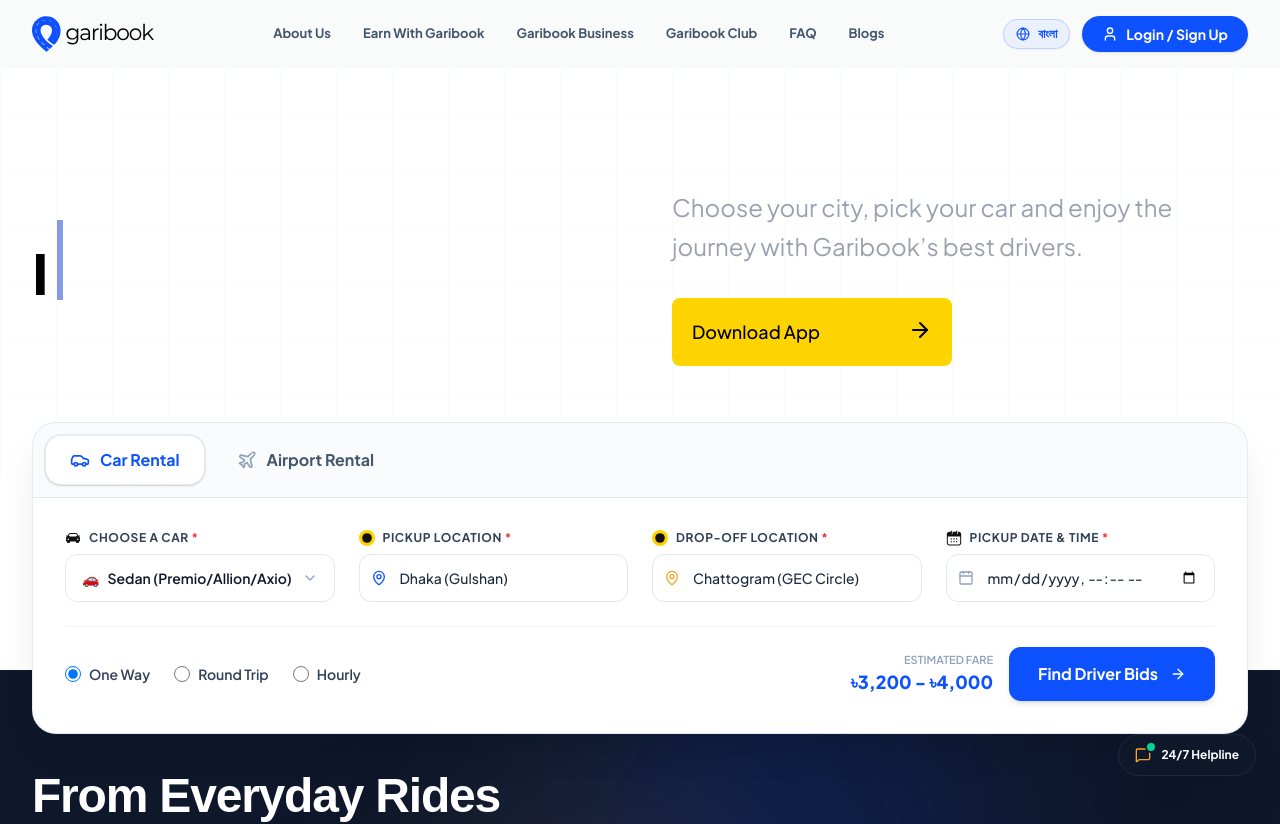
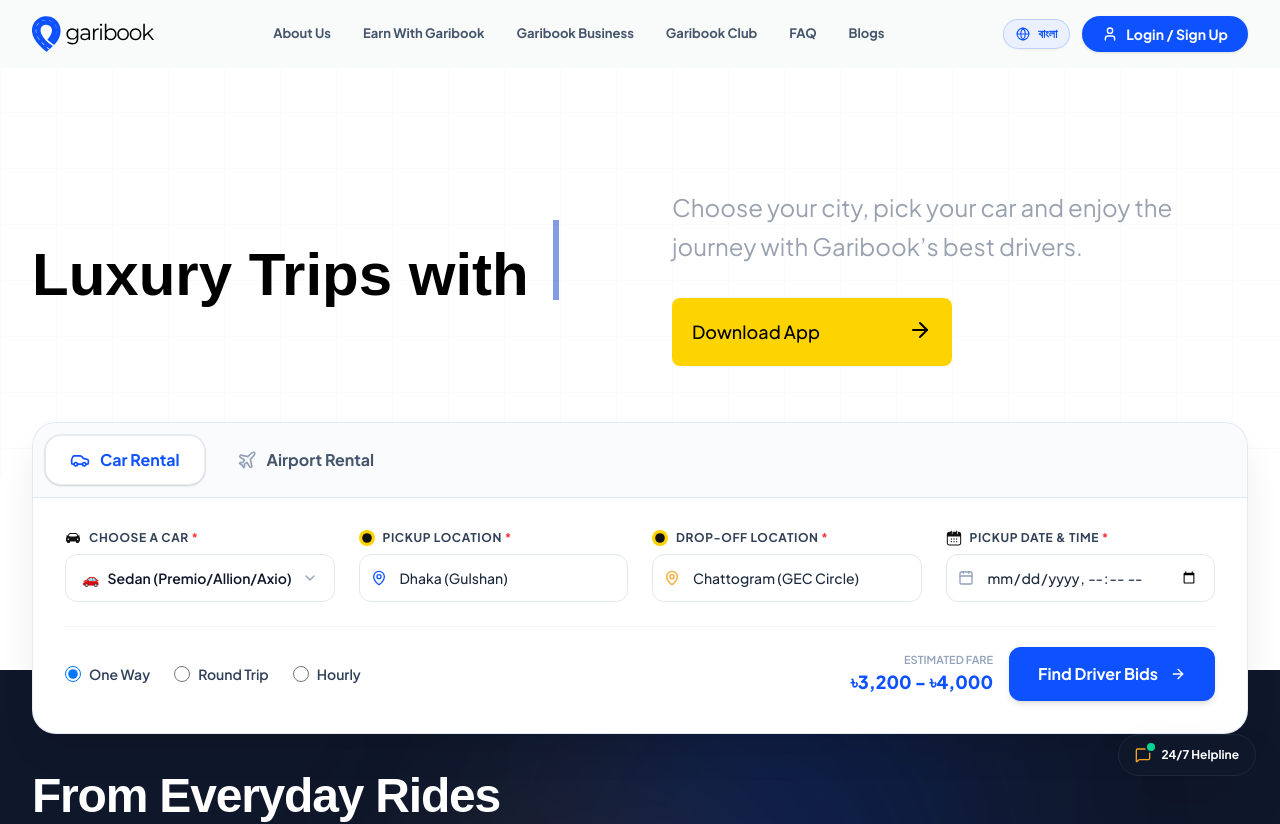
Before and after one commit to IamPial/garibook-app, a React (Vite) app: page / in a window 1280 px wide. Shown: the top 824 px of the page. Built offline with nearby package versions, Linux system fonts and the light colour scheme.

Commit message:
remove some data from this reusable array

```diff
--- a/src/data/translations.js
+++ b/src/data/translations.js
@@ -49,7 +49,7 @@
       seats: 'Seats',
     },
     sections: {
-      hero: { badge: 'Move freely', madeSimple: 'made simple.', description: 'Choose your city, pick your car and enjoy the journey with Garibook’s best drivers.', fairFares: 'Fair fares', verifiedDrivers: 'Verified drivers', districts: '64 districts', nextJourney: 'Your next journey', betterChoice: 'Begins with a better choice.', phrases: ['City to City', 'Inside City', 'Airport Transfer', 'Hourly Car Rental', 'Intercity Car Rental'] },
+      hero: { description: 'Choose your city, pick your car and enjoy the journey with Garibook’s best drivers.', fairFares: 'Fair fares', verifiedDrivers: 'Verified drivers', districts: '64 districts', nextJourney: 'Your next journey', betterChoice: 'Begins with a better choice.', phrases: ['Assurance of Effortless Travel', 'Luxury Trips with Comfort', 'Your Journey Starts Here ...'] },
       stats: { title: 'From Everyday Rides to', highlight: 'Meaningful Journeys', description: 'Empowering mobility across all 64 districts in Bangladesh with complete fare transparency, zero driver commission, and top-tier safety.', tripRequests: 'Trip Requests', customers: 'Total Customers', drivers: 'Active Drivers', districts: 'District Covered' },
       services: { badge: 'What We Offer', title: 'Our Services', description: 'Comprehensive transport solutions connecting travelers, enterprises, and car owners seamlessly.', rides: 'Rides', business: 'Garibook Business', club: 'Garibook Club', vms: 'VMS', platform: 'Every Ride — One Platform', platformDescription: 'Choose the best mode of travel tailored to your group size and distance.', book: 'Book This Ride', intercity: 'Intercity Car Rental', rideShare: 'Ride share', airport: 'Airport Rental', hourly: 'Hourly Rental', travel: 'Travel between cities with comfort and confidence across Bangladesh.', city: 'Go anywhere in the city, quickly and easily at budget-friendly rates.', airportDesc: 'Whether flying abroad or returning home, enjoy worry-free airport transfers.', hourlyDesc: 'Rent a dedicated car and driver by the hour, tailored to your custom schedule.', door: 'Door-to-door pickup', bidding: 'Bidding fare system', verified: 'Verified drivers', inside: 'Inside-city travel', dispatch: 'Quick dispatch', tracking: 'Live route tracking', waiting: 'Flight delay waiting', luggage: 'Luggage assistance', transparent: 'Fixed transparent rate', stops: 'Multi-stop flexibility', fullDay: 'Full day options', included: 'Fuel & driver included' },
       freedom: { badge: 'Pioneering Freedom', title: 'Freedom in Every Journey', description: 'Bangladesh’s only mobility platform where passengers and drivers connect through a fair, transparent bidding process.', car: 'Choose the Car', carDesc: 'Pick what suits your comfort — from budget sedans to family microbuses and luxury VIP vans.', driver: 'Choose the Driver', driverDesc: 'Browse driver profiles, customer reviews, trip counts, and ratings before confirming your trip.', fare: 'Choose the Fare', fareDesc: 'Select the competitive driver bid that fits your exact budget. Never overpay for intercity travel.' },
@@ -111,7 +111,7 @@
       seats: 'আসন',
     },
     sections: {
-      hero: { badge: 'স্বাচ্ছন্দ্যে চলুন', madeSimple: 'যাত্রা হোক সহজ।', description: 'শহর বেছে নিন, গাড়ি নির্বাচন করুন এবং গাড়িবুকের সেরা চালকদের সাথে ভ্রমণ উপভোগ করুন।', fairFares: 'ন্যায্য ভাড়া', verifiedDrivers: 'যাচাইকৃত চালক', districts: '৬৪ জেলা', nextJourney: 'আপনার পরবর্তী যাত্রা', betterChoice: 'ভালো পছন্দ দিয়ে শুরু হোক।', phrases: ['শহর থেকে শহর', 'শহরের ভেতরে', 'এয়ারপোর্ট ট্রান্সফার', 'ঘণ্টাভিত্তিক গাড়ি ভাড়া', 'আন্তঃজেলা গাড়ি ভাড়া'] },
+      hero: {description: 'শহর বেছে নিন, গাড়ি নির্বাচন করুন এবং গাড়িবুকের সেরা চালকদের সাথে ভ্রমণ উপভোগ করুন।', fairFares: 'ন্যায্য ভাড়া', verifiedDrivers: 'যাচাইকৃত চালক', districts: '৬৪ জেলা', nextJourney: 'আপনার পরবর্তী যাত্রা', betterChoice: 'ভালো পছন্দ দিয়ে শুরু হোক।', phrases: ['বাধাহীন ভ্রমণের নিশ্চয়তা', 'আরামের সাথে লাক্সারি ভ্রমণ', 'আপনার যাত্রা শুরু এখানেই...'] },
       stats: { title: 'প্রতিদিনের যাত্রা থেকে', highlight: 'অর্থবহ ভ্রমণ', description: 'স্বচ্ছ ভাড়া, চালকদের শূন্য কমিশন এবং সর্বোচ্চ নিরাপত্তার মাধ্যমে বাংলাদেশের ৬৪ জেলায় চলাচল সহজ করছি।', tripRequests: 'ট্রিপ অনুরোধ', customers: 'মোট গ্রাহক', drivers: 'সক্রিয় চালক', districts: 'আচ্ছাদিত জেলা' },
       services: { badge: 'আমরা যা দিই', title: 'আমাদের সেবা', description: 'ভ্রমণকারী, প্রতিষ্ঠান ও গাড়ির মালিকদের জন্য সমন্বিত পরিবহন সমাধান।', rides: 'রাইড', business: 'গাড়িবুক বিজনেস', club: 'গাড়িবুক ক্লাব', vms: 'ভিএমএস', platform: 'প্রতিটি রাইড — এক প্ল্যাটফর্ম', platformDescription: 'আপনার দল ও দূরত্ব অনুযায়ী সেরা ভ্রমণ মাধ্যম বেছে নিন।', book: 'এই রাইড বুক করুন', intercity: 'আন্তঃজেলা গাড়ি ভাড়া', rideShare: 'রাইড শেয়ার', airport: 'এয়ারপোর্ট রেন্টাল', hourly: 'ঘণ্টাভিত্তিক রেন্টাল', travel: 'বাংলাদেশজুড়ে আরাম ও আত্মবিশ্বাসের সাথে শহর থেকে শহরে ভ্রমণ করুন।', city: 'সাশ্রয়ী ভাড়ায় শহরের যেকোনো স্থানে দ্রুত ও সহজে যান।', airportDesc: 'বিদেশে যাওয়া বা দেশে ফেরার সময় নিশ্চিন্ত এয়ারপোর্ট ট্রান্সফার উপভোগ করুন।', hourlyDesc: 'আপনার সময়সূচি অনুযায়ী ঘণ্টাভিত্তিক গাড়ি ও চালক ভাড়া করুন।', door: 'দরজা থেকে দরজা পিকআপ', bidding: 'বিডিং ভাড়া ব্যবস্থা', verified: 'যাচাইকৃত চালক', inside: 'শহরের ভেতরে ভ্রমণ', dispatch: 'দ্রুত গাড়ি ব্যবস্থা', tracking: 'লাইভ রুট ট্র্যাকিং', waiting: 'ফ্লাইট বিলম্বে অপেক্ষা', luggage: 'লাগেজ সহায়তা', transparent: 'স্বচ্ছ নির্ধারিত ভাড়া', stops: 'একাধিক স্টপের সুবিধা', fullDay: 'সারাদিনের বিকল্প', included: 'জ্বালানি ও চালকসহ' },
       freedom: { badge: 'স্বাধীনতার নতুন পথ', title: 'প্রতিটি যাত্রায় স্বাধীনতা', description: 'বাংলাদেশের একমাত্র প্ল্যাটফর্ম যেখানে যাত্রী ও চালক স্বচ্ছ ও ন্যায্য বিডিংয়ের মাধ্যমে যুক্ত হন।', car: 'গাড়ি বেছে নিন', carDesc: 'বাজেট সেডান থেকে পারিবারিক মাইক্রোবাস ও বিলাসবহুল ভ্যান পর্যন্ত আপনার আরামের গাড়ি বেছে নিন।', driver: 'চালক বেছে নিন', driverDesc: 'বুকিংয়ের আগে চালকের প্রোফাইল, রিভিউ, ট্রিপ সংখ্যা ও রেটিং দেখুন।', fare: 'ভাড়া বেছে নিন', fareDesc: 'আপনার বাজেট অনুযায়ী প্রতিযোগিতামূলক চালক বিড বেছে নিন।' },
```
